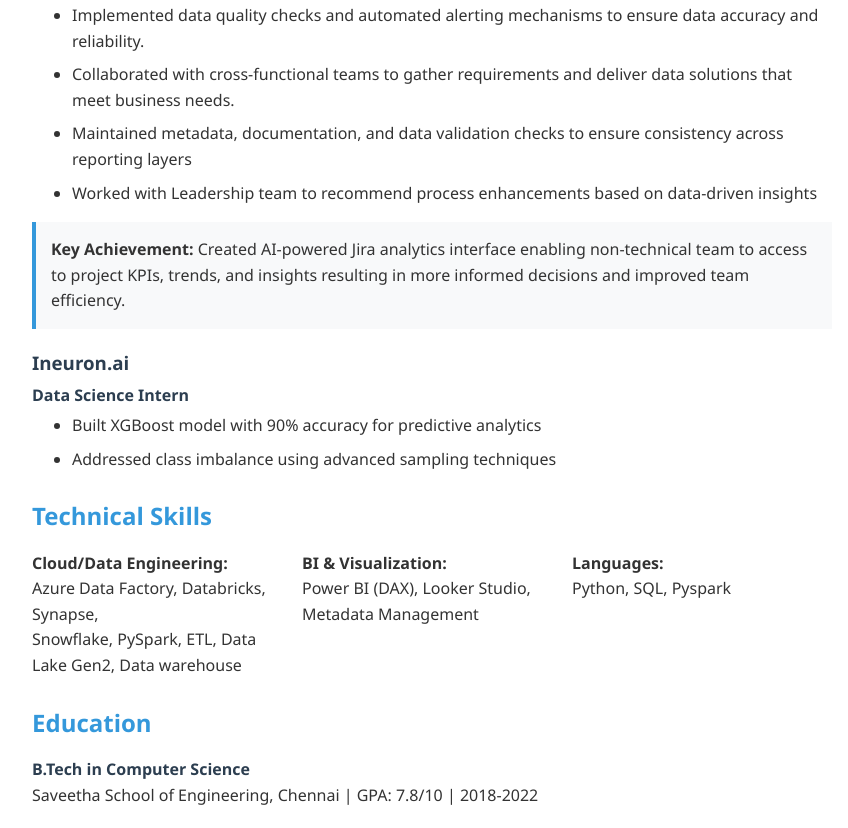
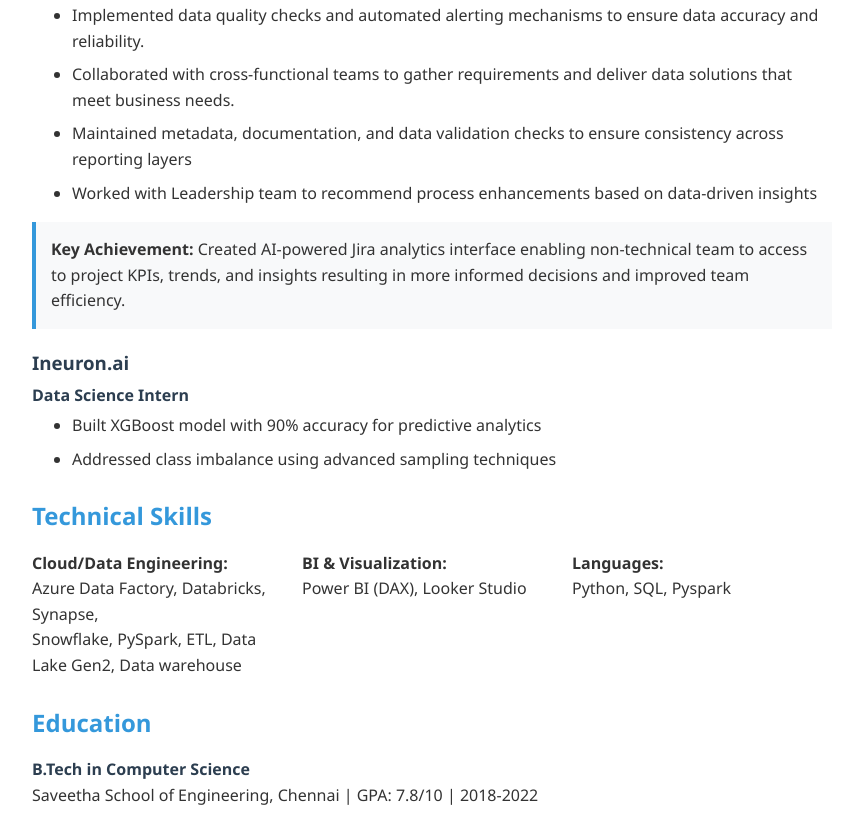
Before and after one commit to Dheerajkumar630/Dheerajkumar630.github.io, a plain HTML site: page index.html in a window 1280 px wide. Shown: the part 868-1696 px from the top of the page, without its empty margins (208-1056 px from the left). Drawn offline with Linux system fonts and the light colour scheme.

Commit message:
Update index.html

```diff
--- a/index.html
+++ b/index.html
@@ -111,8 +111,7 @@ decisions and improved team efficiency.
     </div>
     <div class="skill-category">
         <strong>BI & Visualization:</strong><br>
-        Power BI (DAX), Looker Studio,<br>
-        Metadata Management
+        Power BI (DAX), Looker Studio<br>
     </div>
     <div class="skill-category">
         <strong>Languages:</strong><br>
```
